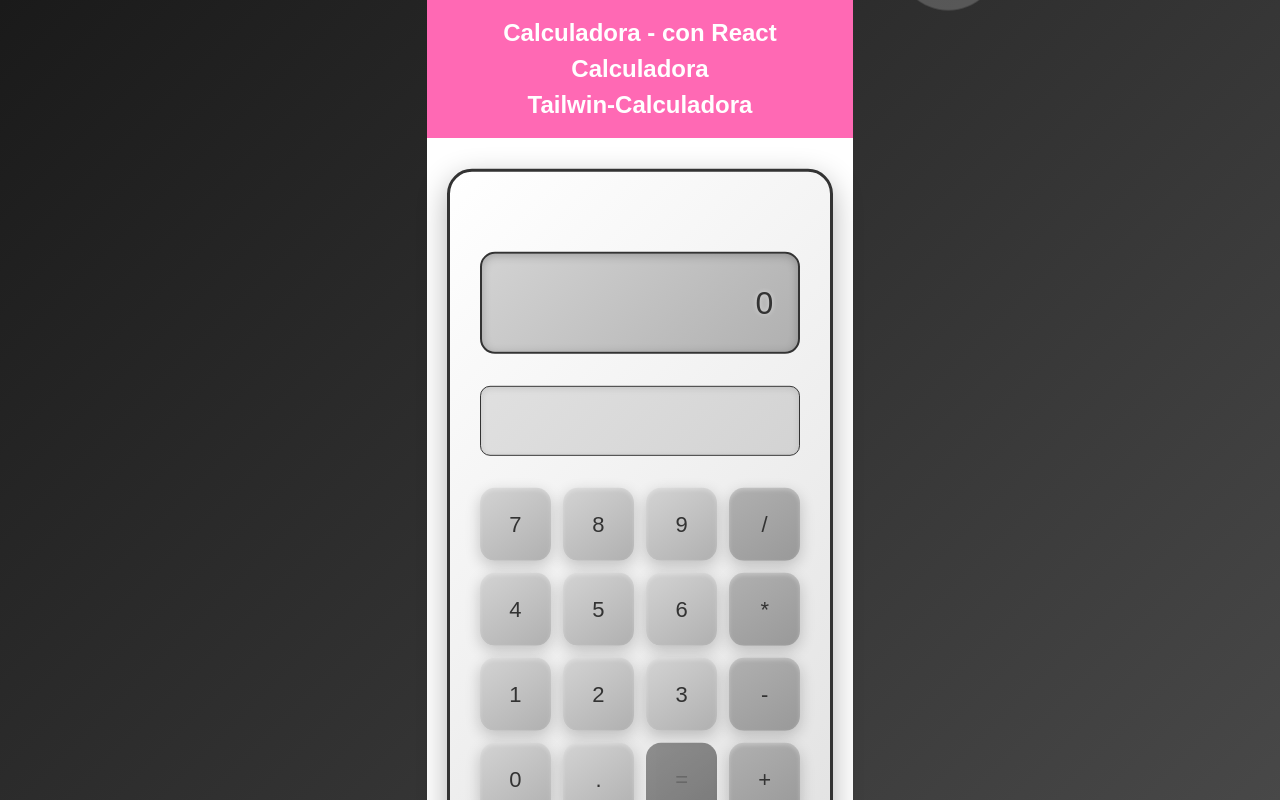
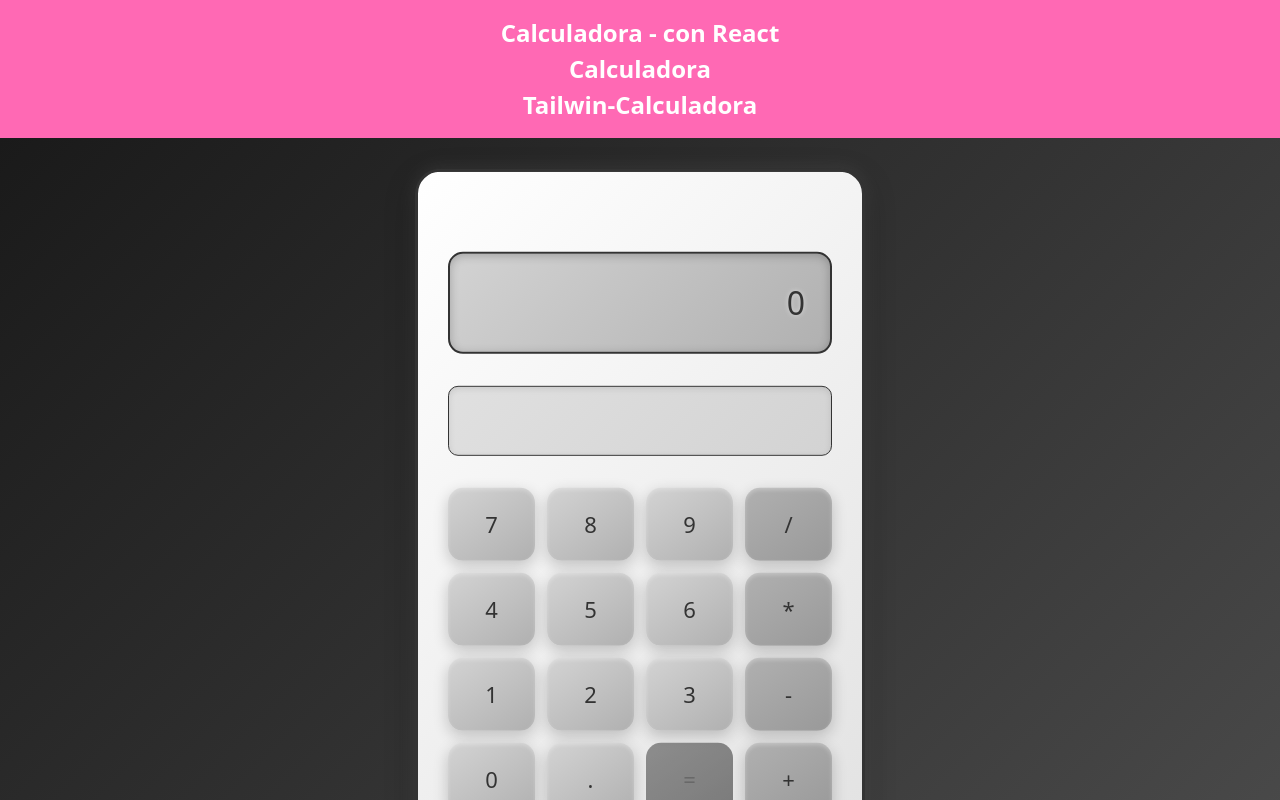
Before and after one commit to redigb/calculadora-react, a React (Vite) app: page / in a window 1280 px wide. Shown: the top 800 px of the page. Built offline with nearby package versions, Linux system fonts and the light colour scheme.

Commit message:
calcu-desgin

```diff
--- a/src/App.jsx
+++ b/src/App.jsx
@@ -8,7 +8,7 @@
 function App() {
   return (
       <Router>
-        <div className="app-container">
+        <div >
           {/* Encabezado con navegación */}
           <header className="main-header">
             <h1>Calculadora - con React</h1>
--- a/src/css/fondo.css
+++ b/src/css/fondo.css
@@ -34,6 +34,15 @@
     height: 100%;      /* Asegura que el contenido ocupe el 100% de la altura del contenedor */
     width: 100%;       /* Asegura que el contenido ocupe el 100% del ancho del contenedor */
     box-sizing: border-box; /* Asegura que el padding no haga que el contenido se desborde */
+
+    display: flex;
+    justify-content: center;
+    align-items: center;
+    min-height: 100vh;
+    margin: 0;
+    background: linear-gradient(135deg, #1a1a1a 0%, #333333 50%, #4d4d4d 100%);
+    overflow: hidden;
+    position: relative;
   }
   /* Pie de página con color */
   .main-footer {
--- a/src/index.css
+++ b/src/index.css
@@ -1,13 +1,3 @@
-body {
-  display: flex;
-  justify-content: center;
-  align-items: center;
-  min-height: 100vh;
-  margin: 0;
-  background: linear-gradient(135deg, #1a1a1a 0%, #333333 50%, #4d4d4d 100%);
-  overflow: hidden;
-  position: relative;
-}
 
 /* Fondo con textura de pandas */
 body::before {
```
